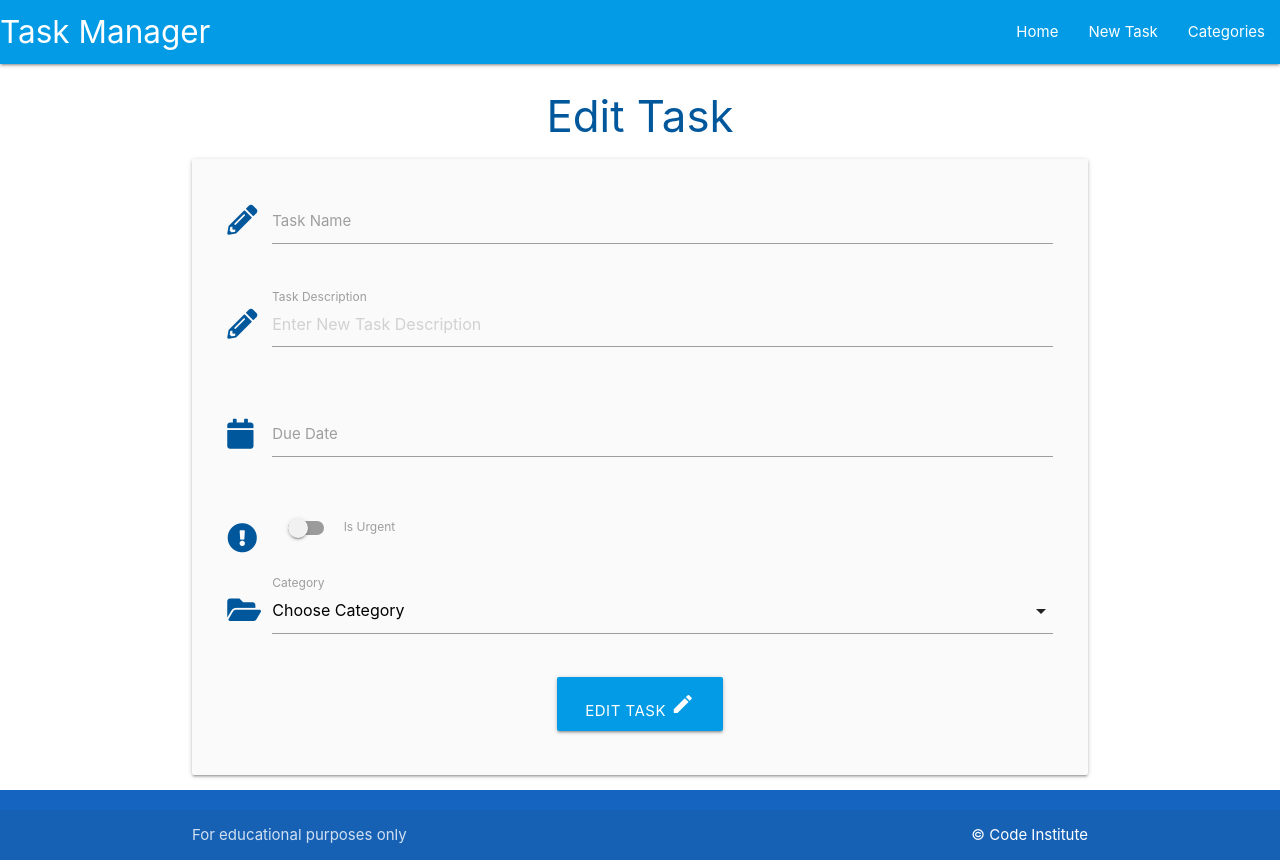
After one commit to sdthomas91/task-manager, a Flask app: template taskmanager/templates/edit_task.html in a window 1280 px wide. The commit adds this page. Run offline with Flask 3, Linux system fonts and the light colour scheme; the template is opened without the code that fills it, so the values that code supplies are empty.

Commit message:
added edit and delete functionality without assistance of the course

```diff
--- /dev/null
+++ b/taskmanager/templates/edit_task.html
@@ -0,0 +1,114 @@
+{% extends "base.html" %} {% block content %}
+
+<h3 class="light-blue-text text-darken-4 center-align">Edit Task</h3>
+
+<div class="row card-panel grey lighten-5">
+  <form
+    class="col s12"
+    method="POST"
+    action="{{ url_for('edit_task', task_id=task.id) }}"
+  >
+    <!-- task name -->
+    <div class="row">
+      <div class="input-field col s12">
+        <i class="fas fa-pencil-alt prefix light-blue-text text-darken-4"></i>
+        <input
+          id="task_name"
+          name="task_name"
+          value="{{ task.task_name }}"
+          minlength="5"
+          maxlength="50"
+          type="text"
+          class="validate"
+          required
+        />
+        <label for="task_name">Task Name</label>
+      </div>
+    </div>
+    <!-- task description -->
+    <div class="row">
+      <div class="input-field col s12">
+        <i class="fas fa-pencil-alt prefix light-blue-text text-darken-4"></i>
+        <textarea
+          id="task_description"
+          name="task_description"
+          placeholder="Enter New Task Description"
+          minlength="5"
+          maxlength="200"
+          type="text"
+          class="materialize-textarea validate"
+          required
+        >
+        {{- task.task_description -}}
+        </textarea>
+        <label for="task_description">Task Description</label>
+      </div>
+    </div>
+    <!-- Due Date -->
+    <div class="row">
+      <div class="input-field col s12">
+        <i class="fas fa-calendar prefix light-blue-text text-darken-4"></i>
+        <input
+          id="due_date"
+          name="due_date"
+          value="{{
+        task.due_date.strftime('%d %B, %Y') }}"
+          type="text"
+          class="validate datepicker"
+          required
+        />
+        <label for="due_date">Due Date</label>
+      </div>
+    </div>
+
+    <!-- is urgent -->
+    <div class="row">
+      <div class="input-field col s12">
+        <div class="switch">
+          <i
+            class="fas fa-exclamation-circle prefix light-blue-text text-darken-4"
+          ></i>
+          <label for="is_urgent">
+            {% if task.is_urgent == True %}
+            <input id="is_urgent" name="is_urgent" type="checkbox" checked />
+            {% else %}
+            <input id="is_urgent" name="is_urgent" type="checkbox" />
+            {% endif %}
+            <span class="lever"></span>
+            Is Urgent
+          </label>
+        </div>
+      </div>
+    </div>
+    <!-- category_id -->
+    <div class="row">
+      <div class="input-field col s12">
+        <i class="fas fa-folder-open prefix light-blue-text text-darken-4"></i>
+        <select name="category_id" id="category_id" class="validate" required>
+          <option value="" disabled>Choose Category</option>
+          {% for category in categories %}{% if category == task.category %}
+          <option value="{{ category.id }}" selected>
+            {{ category.category_name }}
+          </option>
+          {% else %}
+          <option value="{{ category.id }}">
+            {{ category.category_name }}
+          </option>
+          {% endif %} {% endfor %}
+        </select>
+        <label for="category_id">Category</label>
+      </div>
+    </div>
+
+    <!-- submit button -->
+    <div class="row">
+      <div class="col s12 center-align">
+        <button type="submit" class="btn-large light-blue darken-1">
+          Edit Task <i class="material-icons">create</i>
+        </button>
+      </div>
+    </div>
+  </form>
+</div>
+
+{% endblock %}
```
Also changed, not shown: taskmanager/routes.py (+24 -0 lines), taskmanager/templates/tasks.html (+10 -0 lines).
